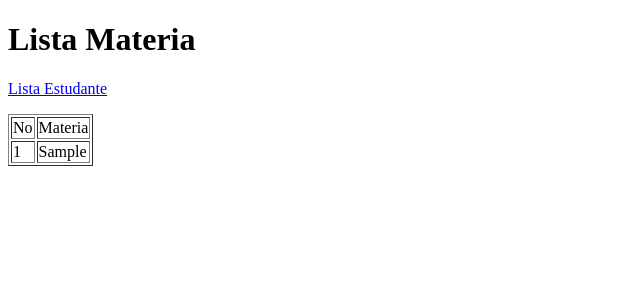
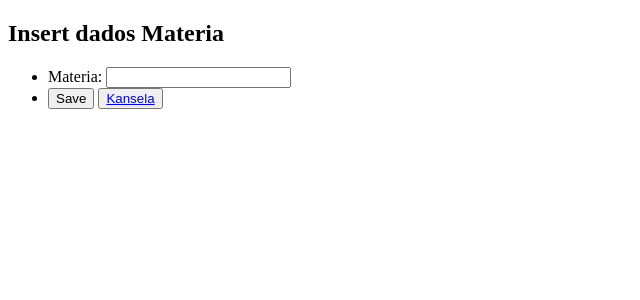
Before and after one commit to marfilhofap/WEB-DEVELOPMENT, a PHP site: page /materia.php?insert=true in a window 1280 px wide. Shown: the top 300 px of the page, without its empty margins (0-640 px from the left). Run offline with PHP 8.4, Linux system fonts and the light colour scheme; tables that the repository leaves empty or names only in its code hold one stand-in row (values such as "Sample post"); some libraries are stand-ins or nearby versions.

Commit message:
Update - day 11
Insert - Class b

```diff
--- a/day_11/class_b/function.php
+++ b/day_11/class_b/function.php
@@ -3,7 +3,8 @@
 include('koneksaun.php');
 $kon = koneksaun();
 
-function select_tabela($naran_tabela){
+function select_tabela($naran_tabela)
+{
     global $kon;
 
     // Query
@@ -15,8 +16,24 @@ function select_tabela($naran_tabela){
     $resultado = $sql->fetchAll(PDO::FETCH_ASSOC);
 
     return $resultado;
-
 }
 
+function insert_estudante($naran_estudante, $sexo, $data_moris)
+{
+    global $kon;
 
-?>
+    $query = "INSERT INTO t_estudante(naran_estudante, sexo, data_moris)
+    VALUES ('$naran_estudante', '$sexo', '$data_moris')";
+    $sql = $kon->prepare($query);
+    $sql->execute();
+}
+
+function insert_materia($materia)
+{
+    global $kon;
+
+    $query = "INSERT INTO t_materia(materia)
+    VALUES ('$materia')";
+    $sql = $kon->prepare($query);
+    $sql->execute();
+}
--- a/day_11/class_b/materia.php
+++ b/day_11/class_b/materia.php
@@ -1,18 +1,33 @@
 <?php
 include('function.php');
-$dados = select_tabela('t_materia');
+$dados = select_tabela('t_materia order by materia ASC');
+
+if (isset($_POST['gravar'])) {
+    if (!empty($_POST['materia'])) {
+        $materia = $_POST['materia'];
+
+        $rejultadu = insert_materia($materia);
+
+        header('Location: materia.php');
+    }
+}
 ?>
 
 <!DOCTYPE html>
 <html lang="en">
+
 <head>
     <title>CRUD</title>
 </head>
+
 <body>
+
+    <?php if (!isset($_GET['insert'])) { ?>
 
         <h1>Lista Materia</h1>
 
         <p><a href="index.php">Lista Estudante</a></p>
+        <p><a href="materia.php?insert=true">Insert</a></p>
 
         <table border="1">
             <thead>
@@ -22,15 +37,40 @@ $dados = select_tabela('t_materia');
             <tbody>
                 <?php
                 $no = 1;
-        foreach($dados as $a){
+                foreach ($dados as $a) {
                 ?>
                     <tr>
-            <td><?= $no++?></td>
-            <td><?= $a['materia']?></td>
+                        <td><?= $no++ ?></td>
+                        <td><?= $a['materia'] ?></td>
                     </tr>
-        <?php }?>
+                <?php } ?>
             </tbody>
         </table>
 
+    <?php
+    }
+    if (isset($_GET['insert']) && $_GET['insert'] == 'true') {
+    ?>
+
+        <h2>Insert dados Materia</h2>
+        <form action="materia.php" method="post">
+            <ul>
+                <li>
+                    <label for="materia">Materia:</label>
+                    <input type="text" name="materia" id="materia" required>
+                </li>
+
+                <li>
+                    <button type="submit" name="gravar">Save</button>
+                    <button><a href="materia.php">Kansela</a></button>
+                </li>
+            </ul>
+        </form>
+
+    <?php
+    }
+    ?>
+
 </body>
+
 </html>
```
Also changed, not shown: day_11/class_b/index.php (+21 -10 lines). Lines whose indentation alone changed are shown as unchanged.
